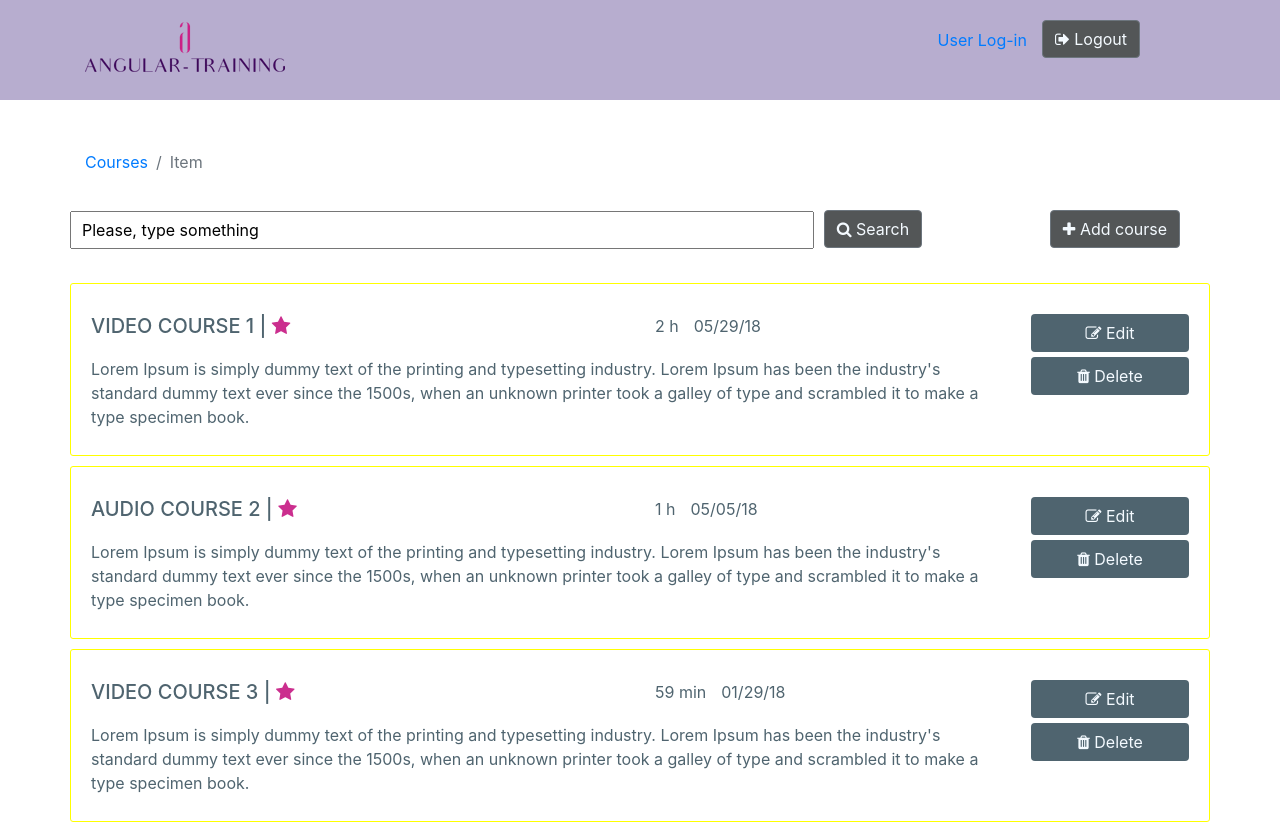
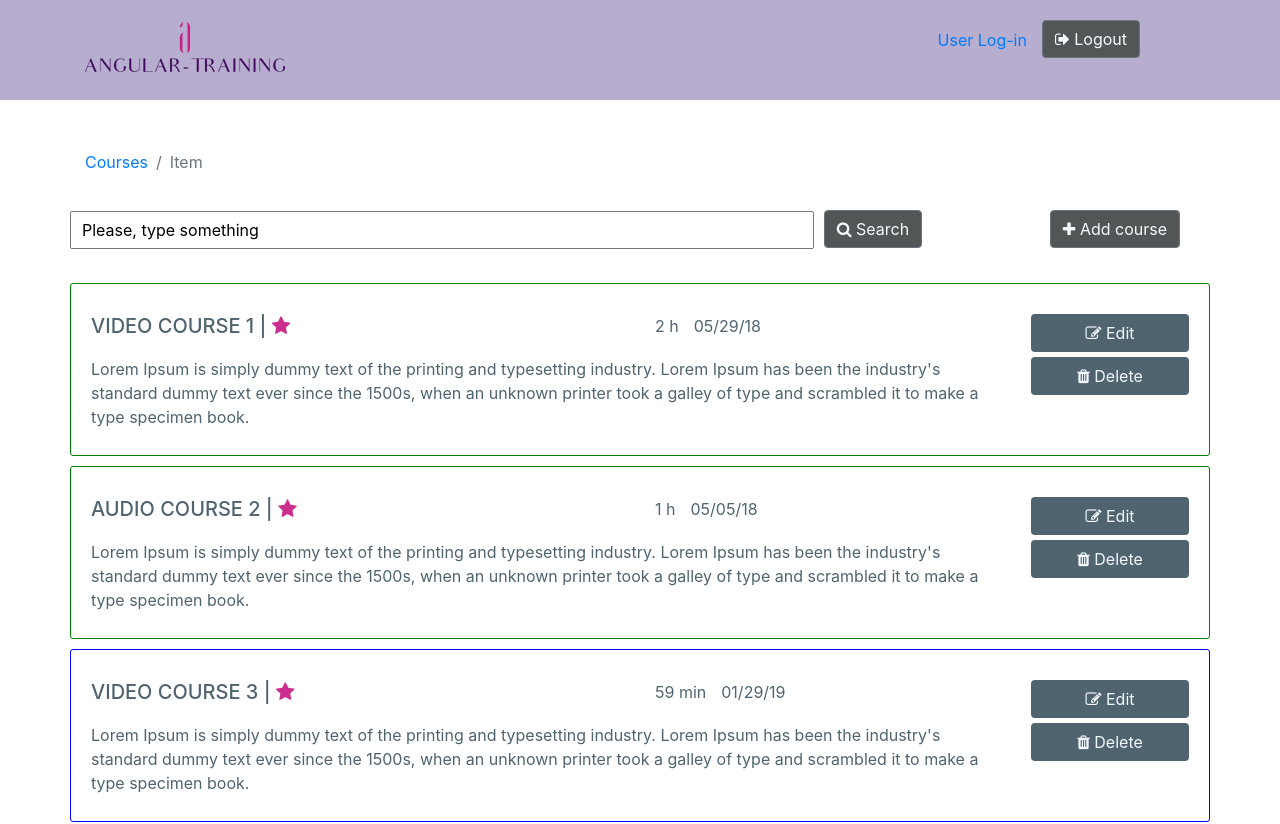
Before and after one commit to ViraDemydova/angular-homework, an Angular app: page / in a window 1280 px wide. Shown: the top 824 px of the page. Built offline with nearby package versions, Linux system fonts and the light colour scheme.

Commit message:
added changes

```diff
--- a/src/app/app.module.ts
+++ b/src/app/app.module.ts
@@ -12,7 +12,7 @@ import { CoursesModule } from './courses/courses.module';
 
 @NgModule({
   declarations: [
-    AppComponent
+    AppComponent,
   ],
   imports: [
     BrowserModule,
--- a/src/app/courses/components/courses-list/courses-list-item/courses-list-item.component.html
+++ b/src/app/courses/components/courses-list/courses-list-item/courses-list-item.component.html
@@ -1,6 +1,28 @@
 <!-- starts course-list-item -->
 <div class="list__item">
-  <div class="list__block" appHighlight>
+  <div class="list__block" appHighlight *ngIf="creationDate < currentDate" [ngClass]="'list__block_fresh'">
+    <div class="row">
+      <div class="col-md-6 col-sm-12">
+        <h5>{{listItem.title | uppercase }}{{listItem.id}} | <i *appHide="false" [ngClass]="'ico-bg'" class="fa fa-star" aria-hidden="true"></i></h5>
+      </div>
+      <div class="col-md-4 col-sm-12">
+        <time class="time">{{listItem.duration  | myTime}}</time>
+        <span class="date">{{listItem.createDate | date:"MM/dd/yy"}}</span>
+      </div>
+      <div class="col-md-2 col-sm-12">
+        <button class="btn btn-full"><i class="fa fa-pencil-square-o" aria-hidden="true"></i>  Edit</button>
+      </div>
+    </div>
+    <div class="row">
+      <div class="col-md-10 col-sm-12">
+        <p>{{listItem.description}}</p>
+      </div>
+      <div class="col-md-2 col-sm-12">
+        <button class="btn btn-full" (click)="onDelete($event)"><i class="fa fa-trash" aria-hidden="true"></i>  Delete</button>
+      </div>
+    </div>
+  </div>
+  <div class="list__block" appHighlight *ngIf="creationDate > currentDate" [ngClass]="'list__block_upcoming'">
     <div class="row">
       <div class="col-md-6 col-sm-12">
         <h5>{{listItem.title | uppercase }}{{listItem.id}} | <i *appHide="false" [ngClass]="'ico-bg'" class="fa fa-star" aria-hidden="true"></i></h5>
--- a/src/app/courses/components/courses-list/courses-list-item/courses-list-item.component.ts
+++ b/src/app/courses/components/courses-list/courses-list-item/courses-list-item.component.ts
@@ -1,5 +1,6 @@
 import {Component, OnInit, Input, Output, EventEmitter, OnChanges, SimpleChanges} from '@angular/core';
 import { CoursesListItem } from '../../../models/courses-list-item.model';
+import { CoursesListItemService } from '../../../services/courses-list-item.service';
 
 @Component({
   selector: 'app-courses-list-item',
@@ -9,11 +10,17 @@ import { CoursesListItem } from '../../../models/courses-list-item.model';
 export class CoursesListItemComponent implements OnInit, OnChanges {
   @Input() public listItem: CoursesListItem;
   @Output() deleteCourse: EventEmitter<number> = new EventEmitter<number>();
+   currentDate = new Date();
+   creationDate: any;
 
   constructor() { }
 
   ngOnInit() {
+    this.creationDate = this.listItem.createDate;
     console.log('onInit');
+    console.log('createDate: ', this.creationDate);
+    console.log(this.currentDate);
+    console.log(this.creationDate);
   }
 
   ngOnChanges(changes: SimpleChanges) {
--- a/src/app/courses/components/courses-list/courses-list-item/filter.pipe.ts
+++ b/src/app/courses/components/courses-list/courses-list-item/filter.pipe.ts
@@ -3,12 +3,14 @@ import { Pipe, PipeTransform } from '@angular/core';
   name: 'filter'
 })
 export class FilterPipe implements PipeTransform {
-  transform(items: any[], searchText: string): any[] {
-    if(!items) return [];
-    if(!searchText) return items;
-    searchText = searchText.toLowerCase();
-    return items.filter( it => {
-      return it.toLowerCase().includes(searchText);
+  transform(arr: string[], searchValue: string) {
+    console.log('Pipe "Filter" runs.');
+    if (!searchValue) {
+      return arr;
+    }
+
+    return arr.filter(value => {
+      return value.toLowerCase().indexOf(searchValue.toLowerCase()) > -1;
     });
   }
 }
--- a/src/app/courses/components/courses-list/courses-list-item/highlight.directive.ts
+++ b/src/app/courses/components/courses-list/courses-list-item/highlight.directive.ts
@@ -1,12 +1,15 @@
-import { Directive, Renderer2, ElementRef } from '@angular/core';
+import { Directive, Input, Renderer2, ElementRef } from '@angular/core';
 
 @Directive({
   selector: '[appHighlight]'
 })
 export class HighlightDirective {
+  //today = Date.now();
+  @Input() appHighlight: string;
 
   constructor(private el: ElementRef, private renderer: Renderer2) {
-    this.renderer.setStyle(this.el.nativeElement, 'border-color', 'yellow');
+    if (this.appHighlight === 'yellow')
+      this.renderer.setStyle(this.el.nativeElement, 'border-color', 'yellow');
   }
 
 }
--- a/src/app/courses/components/courses-list/courses-list.component.html
+++ b/src/app/courses/components/courses-list/courses-list.component.html
@@ -1,11 +1,12 @@
+
 <div *ngIf='ListItems && ListItems.length >0'>
   <!-- starts course-list -->
   <div class="row">
     <!-- starts course-list-item -->
     <div class="list">
-      <app-courses-list-item *ngFor="let item of ListItems | orderBy: 'createDate'"
+        <app-courses-list-item *ngFor="let item of ListItems"
                              [listItem]="item"
-                             (deleteCourse)="onChangeId($event)"></app-courses-list-item>
+                             (deleteCourse)="onChangeId($event)" ></app-courses-list-item>
     </div>
     <button class="btn btn-full btn-secondary" (click)="onHandleclick()"><i class="fa fa-download" aria-hidden="true"></i>  LOAD MORE</button>
   </div>
--- a/src/app/courses/components/courses-list/courses-list.component.ts
+++ b/src/app/courses/components/courses-list/courses-list.component.ts
@@ -10,6 +10,9 @@ import { CoursesListItemService } from '../../services/courses-list-item.service
 export class CoursesListComponent implements OnInit {
   public ListItems: CoursesListItem[] = [];
   id = 0;
+  search: string;
+  currentDate = new Date();
+  creationDate: any;
 
   constructor(private coursesListService: CoursesListItemService) {}
 
--- a/src/app/courses/courses.module.ts
+++ b/src/app/courses/courses.module.ts
@@ -7,6 +7,7 @@ import { HighlightDirective } from './components/courses-list/courses-list-item/
 import {HideDirective} from './components/courses-list/courses-list-item/hide.directive';
 import {MyTimePipe} from './components/courses-list/courses-list-item/myTime.pipe';
 import {OrderByPipe} from './components/courses-list/courses-list-item/orderBy.pipe';
+import {FilterPipe} from './components/courses-list/courses-list-item/filter.pipe';
 
 @NgModule({
   imports: [
@@ -19,7 +20,8 @@ import {OrderByPipe} from './components/courses-list/courses-list-item/orderBy.p
     HighlightDirective,
     HideDirective,
     MyTimePipe,
-    OrderByPipe
+    OrderByPipe,
+    FilterPipe
   ],
   exports: [
     CoursesListComponent,
--- a/src/app/courses/services/courses-list-item.service.ts
+++ b/src/app/courses/services/courses-list-item.service.ts
@@ -7,7 +7,7 @@ import { CoursesListItem } from '../models/courses-list-item.model';
 export class CoursesListItemService {
   date1 = new Date('05.29.2018');
   date2 = new Date('05.05.2018');
-  date3 = new Date('01.29.2018');
+  date3 = new Date('01.29.2019');
   date4 = new Date('12.29.2017');
   date5 = new Date('02.01.2016');
 
--- a/src/app/layout/components/search/search.component.ts
+++ b/src/app/layout/components/search/search.component.ts
@@ -7,6 +7,7 @@ import {Component, OnChanges, OnInit} from '@angular/core';
 })
 export class SearchComponent implements OnInit {
   searchText = 'Please, type something';
+  search: string;
 
   constructor() {}
 
--- a/src/styles.css
+++ b/src/styles.css
@@ -74,6 +74,14 @@ footer{
   color: #4f646f;
 }
 
+.list__block_fresh {
+  border-color: green;
+}
+
+.list__block_upcoming {
+  border-color: blue;
+}
+
 .form-search {
   display: inline;
 }
```
